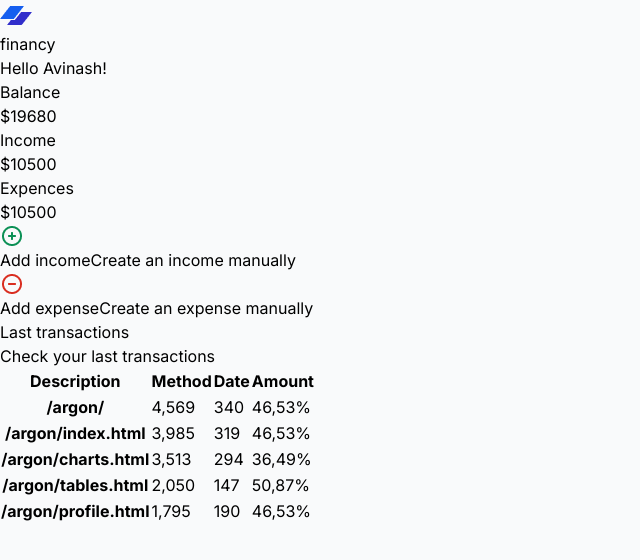
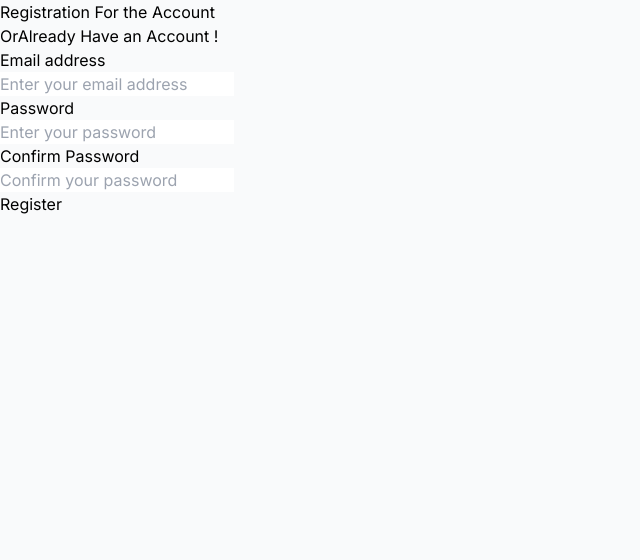
Before and after one commit to Avinashshiyani/finance_tracker_react, a React (Vite) app: page /registration in a window 1280 px wide. Shown: the top 560 px of the page, without its empty margins (0-640 px from the left). Built offline with nearby package versions, Linux system fonts and the light colour scheme.

Commit message:
Login and Registration Ui added (#5)
* Added Dashboard Cards and small changes

* Added Plus minus expence operation with other small changes

* Conflits Done

* Added Table

* Added React Router Dom

* Added Routing For Login

* Registration Form Added

```diff
--- a/package.json
+++ b/package.json
@@ -26,6 +26,7 @@
     "eslint-plugin-react-refresh": "^0.4.12",
     "globals": "^15.9.0",
     "postcss": "^8.4.47",
+    "react-router-dom": "^6.27.0",
     "tailwindcss": "^3.4.14",
     "vite": "^5.4.8"
   }
--- a/src/App.jsx
+++ b/src/App.jsx
@@ -1,15 +1,21 @@
 import React from "react";
 import Navbar from "./Components/Navbar";
-import Intro from "./Components/Intro";
 import Dashboard from "./Components/Dashboard";
+import { BrowserRouter, Route, Routes } from "react-router-dom";
+import Login from "./Components/Login";
+import Registration from "./Components/Registration";
 
 const App = () => {
   return (
     <>
       <div className="grid ">
-        <Navbar />
-        <Intro name="Avinash"/>
-        <Dashboard />
+        <BrowserRouter>
+          <Routes>
+            <Route exact path="/login" element={<Login />}></Route>
+            <Route exact path="/registration" element={<Registration />}></Route>
+            <Route path="/" element={<Dashboard />}></Route>
+          </Routes>
+        </BrowserRouter>
       </div>
     </>
   );
--- a/src/Components/Dashboard.jsx
+++ b/src/Components/Dashboard.jsx
@@ -3,10 +3,12 @@ import CardDashboard from "./CardDashboard";
 import CardOperation from "./CardOperation";
 import { cardDetailsTwo } from "./Info";
 import Transaction from "./Transaction";
+import Intro from "./Intro";
 
 const Dashboard = () => {
   return (
     <div className="grid items-center">
+      <Intro name="Avinash" />
       <div className="grid items-center gap-3 px-10 mt-[22px] sm:grid-cols-2 md:grid-cols-3">
         <CardDashboard amt={19680} />
         <CardDashboard title="Income" />
--- /dev/null
+++ b/src/Components/Login.jsx
@@ -0,0 +1,107 @@
+import React from "react";
+import { Link } from "react-router-dom";
+
+const Login = () => {
+  return (
+    <div>
+      <div className="min-h-screen bg-gray-100 flex flex-col justify-center  sm:px-6 lg:px-8">
+        <div className="sm:mx-auto sm:w-full sm:max-w-md">
+          <h2 className="mt-6 text-center text-3xl font-extrabold text-gray-900">
+            Sign in to your account
+          </h2>
+          <p className="mt-2 text-center text-sm text-gray-600 max-w">
+            Or
+            <Link
+              to={"/registration"}
+              href="#"
+              className="font-medium text-blue-600 hover:text-blue-500"
+            >
+              create an account
+            </Link>
+          </p>
+        </div>
+        <div className="mt-8 sm:mx-auto sm:w-full sm:max-w-md">
+          <div className="bg-white py-8 px-4 shadow sm:rounded-lg sm:px-10">
+            <form className="space-y-3">
+              <div>
+                <label
+                  htmlFor="email"
+                  className="block text-sm font-medium text-gray-700"
+                >
+                  Email address
+                </label>
+                <div className="mt-1">
+                  <input
+                    id="email"
+                    name="email"
+                    type="email"
+                    autoComplete="email"
+                    required=""
+                    className="appearance-none rounded-md relative block w-full px-3 py-2 border border-gray-300 placeholder-gray-500 text-gray-900 focus:outline-none focus:ring-indigo-500 focus:border-indigo-500 focus:z-10 sm:text-sm"
+                    placeholder="Enter your email address"
+                  />
+                </div>
+              </div>
+              <div>
+                <label
+                  htmlFor="password"
+                  className="block text-sm font-medium text-gray-700"
+                >
+                  Password
+                </label>
+                <div className="mt-1">
+                  <input
+                    id="password"
+                    name="password"
+                    type="password"
+                    autoComplete="current-password"
+                    required=""
+                    className="appearance-none rounded-md relative block w-full px-3 py-2 border border-gray-300 placeholder-gray-500 text-gray-900 focus:outline-none focus:ring-indigo-500 focus:border-indigo-500 focus:z-10 sm:text-sm"
+                    placeholder="Enter your password"
+                  />
+                </div>
+              </div>
+              <div className="flex items-center justify-between">
+                <div className="text-sm">
+                  {/* <a
+                    href="#"
+                    className="font-medium text-blue-600 hover:text-blue-500"
+                  >
+                    Forgot your password?
+                  </a> */}
+                </div>
+              </div>
+              <div>
+                <button
+                  type="submit"
+                  className="group relative w-full flex justify-center py-2 px-4 border border-transparent text-sm font-medium rounded-md text-white bg-indigo-600 hover:bg-indigo-700 focus:outline-none focus:ring-2 focus:ring-offset-2 focus:ring-indigo-500"
+                >
+                  Sign in
+                </button>
+              </div>
+            </form>
+          </div>
+        </div>
+      </div>
+    </div>
+  );
+};
+
+export default Login;
+
+{
+  /* <div className="flex items-center">
+  <input
+    id="remember_me"
+    name="remember_me"
+    type="checkbox"
+    className="h-4 w-4 text-indigo-600 focus:ring-indigo-500 border-gray-300 rounded"
+  />
+  <label
+    htmlFor="remember_me"
+    className="ml-2 block text-sm text-gray-900"
+  >
+    Remember me
+  </label>
+</div> */
+}
--- /dev/null
+++ b/src/Components/Registration.jsx
@@ -0,0 +1,109 @@
+import React from "react";
+import { Link } from "react-router-dom";
+
+const Registration = () => {
+  return (
+    <div>
+      <div className="min-h-screen bg-gray-100 flex flex-col justify-center  sm:px-6 lg:px-8">
+        <div className="sm:mx-auto sm:w-full sm:max-w-md">
+          <h2 className="mt-6 text-center text-3xl font-extrabold text-gray-900">
+            Registration For the Account
+          </h2>
+          <p className="mt-2 text-center text-sm text-gray-600 max-w">
+            Or
+            <Link
+              to={"/login"}
+              href="#"
+              className="font-medium text-blue-600 hover:text-blue-500"
+            >
+              Already Have an Account !
+            </Link>
+          </p>
+        </div>
+        <div className="mt-8 sm:mx-auto sm:w-full sm:max-w-md">
+          <div className="bg-white py-8 px-4 shadow sm:rounded-lg sm:px-10">
+            <form className="space-y-3">
+              <div>
+                <label
+                  htmlFor="email"
+                  className="block text-sm font-medium text-gray-700"
+                >
+                  Email address
+                </label>
+                <div className="mt-1">
+                  <input
+                    id="email"
+                    name="email"
+                    type="email"
+                    autoComplete="email"
+                    required=""
+                    className="appearance-none rounded-md relative block w-full px-3 py-2 border border-gray-300 placeholder-gray-500 text-gray-900 focus:outline-none focus:ring-indigo-500 focus:border-indigo-500 focus:z-10 sm:text-sm"
+                    placeholder="Enter your email address"
+                  />
+                </div>
+              </div>
+              <div>
+                <label
+                  htmlFor="password"
+                  className="block text-sm font-medium text-gray-700"
+                >
+                  Password
+                </label>
+                <div className="mt-1">
+                  <input
+                    id="password"
+                    name="password"
+                    type="password"
+                    autoComplete="current-password"
+                    required=""
+                    className="appearance-none rounded-md relative block w-full px-3 py-2 border border-gray-300 placeholder-gray-500 text-gray-900 focus:outline-none focus:ring-indigo-500 focus:border-indigo-500 focus:z-10 sm:text-sm"
+                    placeholder="Enter your password"
+                  />
+                </div>
+              </div>
+              <div>
+                <label
+                  htmlFor="cpassword"
+                  className="block text-sm font-medium text-gray-700"
+                >
+                  Confirm Password
+                </label>
+                <div className="mt-1">
+                  <input
+                    id="password"
+                    name="password"
+                    type="password"
+                    autoComplete="current-password"
+                    required=""
+                    className="appearance-none rounded-md relative block w-full px-3 py-2 border border-gray-300 placeholder-gray-500 text-gray-900 focus:outline-none focus:ring-indigo-500 focus:border-indigo-500 focus:z-10 sm:text-sm"
+                    placeholder="Confirm your password"
+                  />
+                </div>
+              </div>
+              <div className="flex items-center justify-between">
+                <div className="text-sm">
+                  {/* <a
+                    href="#"
+                    className="font-medium text-blue-600 hover:text-blue-500"
+                  >
+                    Forgot your password?
+                  </a> */}
+                </div>
+              </div>
+              <div>
+                <button
+                  type="submit"
+                  className="group relative w-full flex justify-center py-2 px-4 border border-transparent text-sm font-medium rounded-md text-white bg-indigo-600 hover:bg-indigo-700 focus:outline-none focus:ring-2 focus:ring-offset-2 focus:ring-indigo-500"
+                >
+                  Register
+                </button>
+              </div>
+            </form>
+          </div>
+        </div>
+      </div>
+    </div>
+  );
+};
+
+export default Registration;
--- a/src/main.jsx
+++ b/src/main.jsx
@@ -1,10 +1,6 @@
-import { StrictMode } from 'react'
-import { createRoot } from 'react-dom/client'
-import App from './App.jsx'
-import './index.css'
+import { StrictMode } from "react";
+import { createRoot } from "react-dom/client";
+import App from "./App.jsx";
+import "./index.css";
 
-createRoot(document.getElementById('root')).render(
-  <StrictMode>
-    <App />
-  </StrictMode>,
-)
+createRoot(document.getElementById("root")).render(<App />);
```
Also changed, not shown: 1 other file (tests, documents, lock files or other folders).
